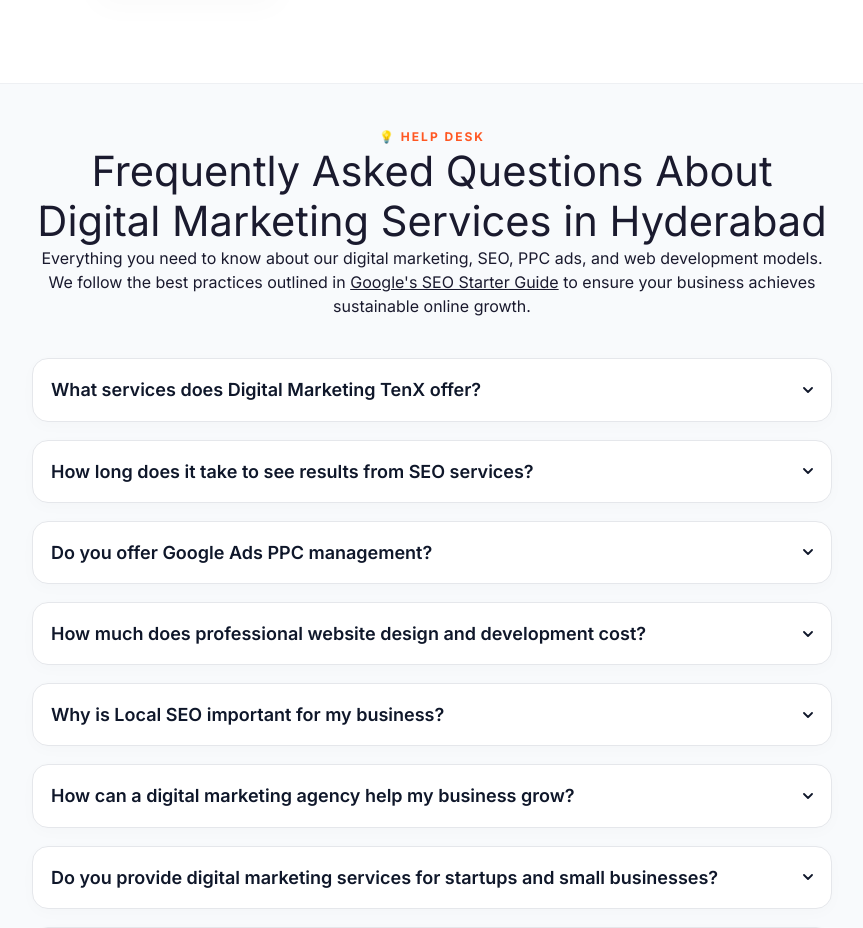
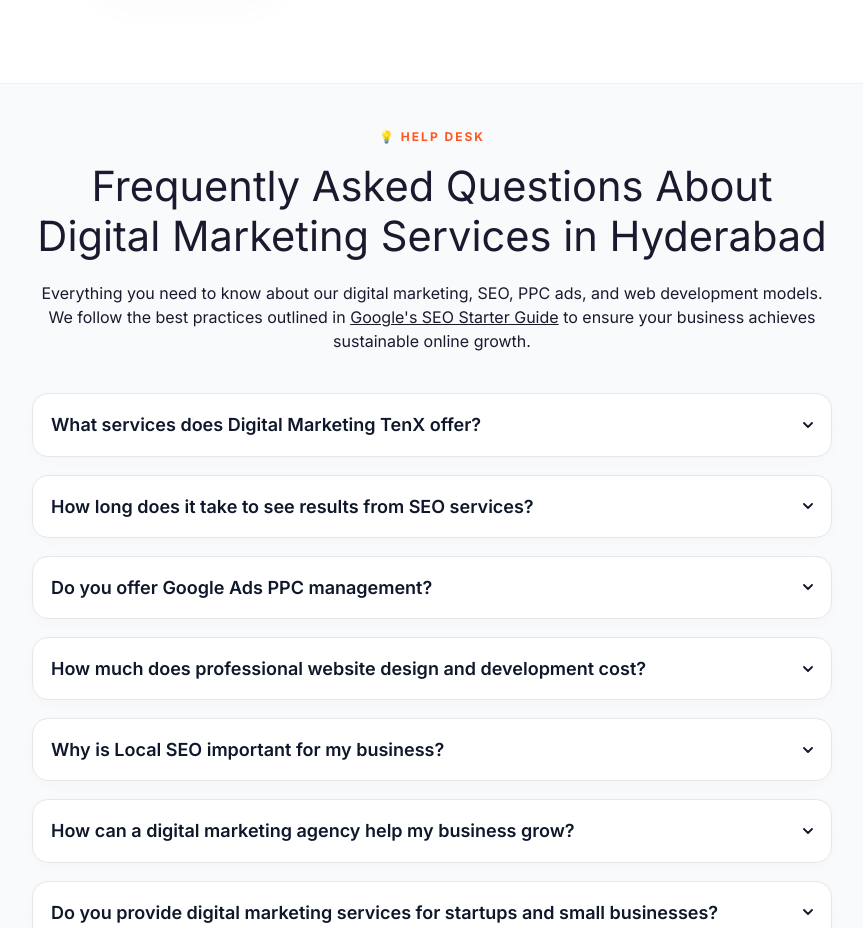
Before and after one commit to Srinivasaraot20/tenx, a Next.js app: page / in a window 1280 px wide. Shown: the part 6283-7211 px from the top of the page, without its empty margins (208-1071 px from the left). Built offline with nearby package versions, Linux system fonts and the light colour scheme; no server answers.

Commit message:
Add spacing between FAQ title elements

```diff
--- a/src/components/SEOContent.js
+++ b/src/components/SEOContent.js
@@ -57,8 +57,8 @@
             {/* Left: FAQs Accordion */}
             <div className="seo-faqs-col">
               <div className="sec-title" style={{ textAlign: "center", maxWidth: "800px", margin: "0 auto 40px auto" }}>
-                <span className="eyebrow">💡 Help Desk</span>
-                <h2>Frequently Asked Questions About Digital Marketing Services in Hyderabad</h2>
+                <span className="eyebrow" style={{ display: "inline-block", marginBottom: "16px" }}>💡 Help Desk</span>
+                <h2 style={{ marginBottom: "20px" }}>Frequently Asked Questions About Digital Marketing Services in Hyderabad</h2>
 
                 <p>Everything you need to know about our digital marketing, SEO, PPC ads, and web development models. We follow the best practices outlined in <a href="https://developers.google.com/search/docs/fundamentals/seo-starter-guide" target="_blank" rel="noopener noreferrer" style={{ color: "var(--ga-primary)", textDecoration: "underline" }}>Google's SEO Starter Guide</a> to ensure your business achieves sustainable online growth.</p>
               </div>
```
